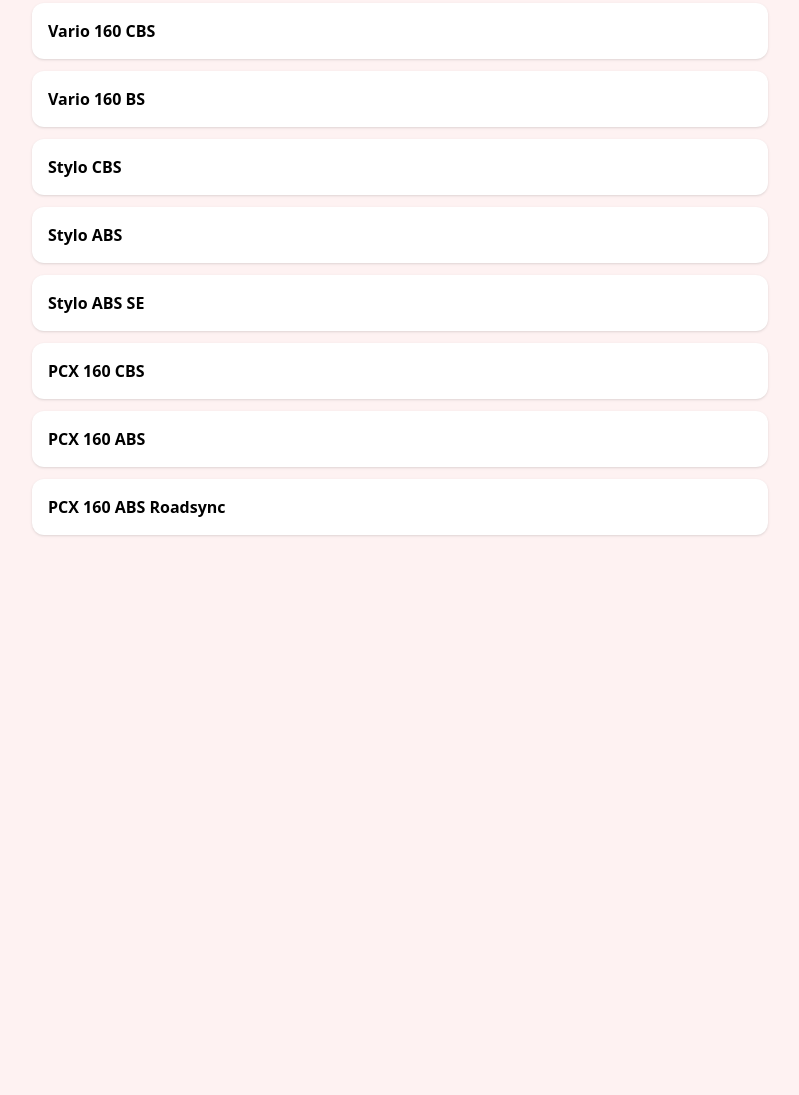
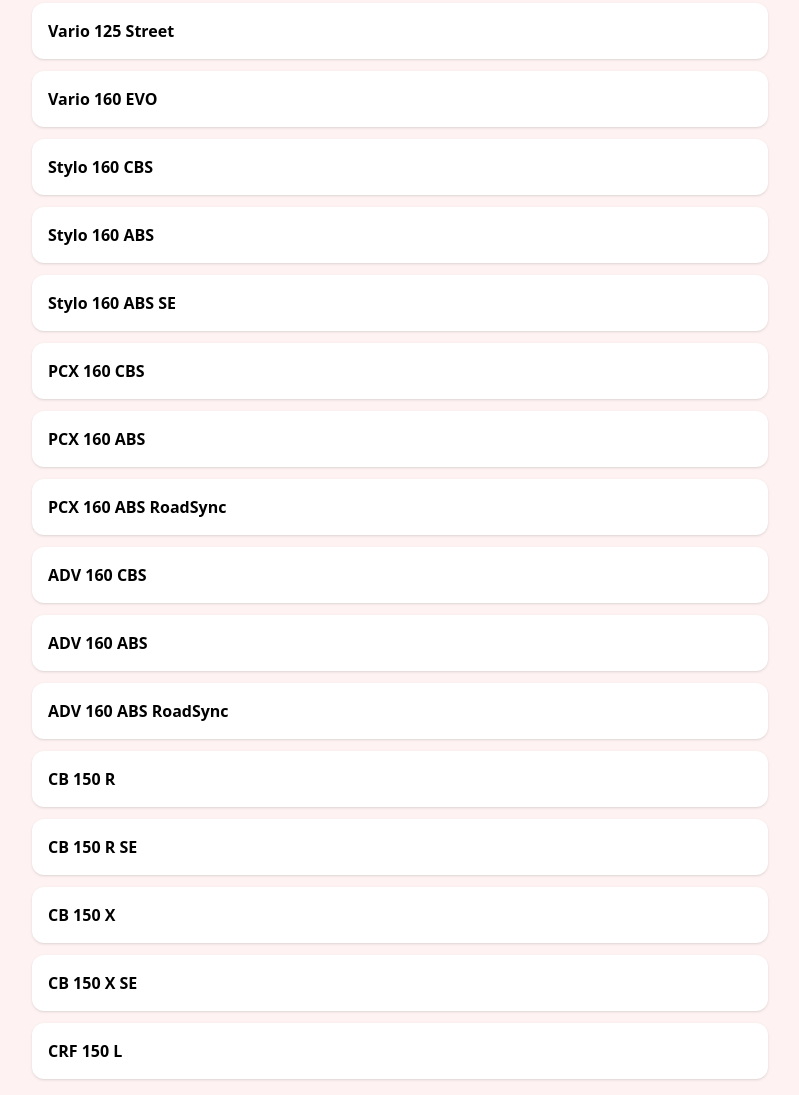
Before and after one commit to cahayapicksm/project-qr, a plain HTML site: page index.html in a window 1280 px wide. Shown: the part 1249-2344 px from the top of the page, without its empty margins (240-1039 px from the left). Before the commit the page ends 1800 px from the top, so only its background shows below. Drawn offline with nearby package versions, Linux system fonts and the light colour scheme.

Commit message:
updatelinks

```diff
--- a/assets/js/motor-data.js
+++ b/assets/js/motor-data.js
@@ -1,37 +1,214 @@
 export const MOTORS = [
-  { id: "001", slug: "revo-fit", name: "Revo Fit" },
-  { id: "002", slug: "revo-x", name: "Revo X" },
-  { id: "003", slug: "supra-x-125-d", name: "Supra X 125 D" },
-  { id: "004", slug: "supra-x-125-cw", name: "Supra X 125 CW" },
+  {
+    id: "001",
+    slug: "revo-fit",
+    name: "Revo Fit",
+    productUrl: "https://www.astra-honda.com/product/revo-x"
+  },
+  {
+    id: "002",
+    slug: "revo-x",
+    name: "Revo X",
+    productUrl: "https://www.astra-honda.com/product/revo-x"
+  },
+  {
+    id: "003",
+    slug: "supra-x-125-d",
+    name: "Supra X 125 D",
+    productUrl: "https://www.astra-honda.com/product/supra-x-125-fi"
+  },
+  {
+    id: "004",
+    slug: "supra-x-125-cw",
+    name: "Supra X 125 CW",
+    productUrl: "https://www.astra-honda.com/product/supra-x-125-fi"
+  },
 
-  { id: "005", slug: "verza-cw", name: "Verza CW" },
-  { id: "006", slug: "verza-spoke", name: "Verza Spoke" },
+  {
+    id: "005",
+    slug: "verza-cw",
+    name: "Verza CW",
+    productUrl: "https://www.astra-honda.com/product/cb-150-verza"
+  },
+  {
+    id: "006",
+    slug: "verza-spoke",
+    name: "Verza Spoke",
+    productUrl: "https://www.astra-honda.com/product/cb-150-verza"
+  },
 
-  { id: "007", slug: "beat-esp-cbs", name: "Beat EsP CBS" },
-  { id: "008", slug: "beat-esp-deluxe", name: "Beat EsP Deluxe" },
-  { id: "009", slug: "beat-keyless", name: "Beat Keyless" },
-  { id: "010", slug: "beat-street", name: "Beat Street" },
+  {
+    id: "007",
+    slug: "beat-esp-cbs",
+    name: "Beat ESP CBS",
+    productUrl: "https://www.astra-honda.com/product/beat"
+  },
+  {
+    id: "008",
+    slug: "beat-esp-deluxe",
+    name: "Beat ESP Deluxe",
+    productUrl: "https://www.astra-honda.com/product/beat"
+  },
+  {
+    id: "009",
+    slug: "beat-keyless",
+    name: "Beat Keyless",
+    productUrl: "https://www.astra-honda.com/product/beat"
+  },
+  {
+    id: "010",
+    slug: "beat-street",
+    name: "Beat Street",
+    productUrl: "https://www.astra-honda.com/product/beat-street"
+  },
 
-  { id: "011", slug: "genio-cbs", name: "Genio CBS" },
-  { id: "012", slug: "genio-cbs-iss", name: "Genio CBS ISS" },
+  {
+    id: "011",
+    slug: "genio-cbs",
+    name: "Genio CBS",
+    productUrl: "https://www.astra-honda.com/product/genio"
+  },
+  {
+    id: "012",
+    slug: "genio-cbs-iss",
+    name: "Genio CBS ISS",
+    productUrl: "https://www.astra-honda.com/product/genio"
+  },
+  {
+    id: "013",
+    slug: "genio-se",
+    name: "Genio SE",
+    productUrl: "https://www.astra-honda.com/product/genio"
+  },
 
-  { id: "013", slug: "scoopy-std", name: "Scoopy STD" },
-  { id: "014", slug: "scoopy-smart-key", name: "Scoopy Smart Key" },
+  {
+    id: "014",
+    slug: "scoopy-std",
+    name: "Scoopy STD",
+    productUrl: "https://www.astra-honda.com/product/scoopy"
+  },
+  {
+    id: "015",
+    slug: "scoopy-smart-key",
+    name: "Scoopy Smart Key",
+    productUrl: "https://www.astra-honda.com/product/scoopy"
+  },
 
-  { id: "015", slug: "vario-125-cbs", name: "Vario 125 CBS" },
-  { id: "016", slug: "vario-125-cbs-iss", name: "Vario 125 CBS ISS" },
-  { id: "017", slug: "vario-125-street", name: "Vario 125 Street" },
+  {
+    id: "016",
+    slug: "vario-125-cbs",
+    name: "Vario 125 CBS",
+    productUrl: "https://www.astra-honda.com/product/vario-125"
+  },
+  {
+    id: "017",
+    slug: "vario-125-cbs-iss",
+    name: "Vario 125 CBS ISS",
+    productUrl: "https://www.astra-honda.com/product/vario-125"
+  },
+  {
+    id: "018",
+    slug: "vario-125-street",
+    name: "Vario 125 Street",
+    productUrl: "https://www.astra-honda.com/product/vario-125"
+  },
 
-  { id: "018", slug: "vario-160-cbs", name: "Vario 160 CBS" },
-  { id: "019", slug: "vario-160-bs", name: "Vario 160 BS" },
+  {
+    id: "019",
+    slug: "vario-160-evo",
+    name: "Vario 160 EVO",
+    productUrl: "https://www.astra-honda.com/product/vario-evo-160"
+  },
 
-  { id: "020", slug: "stylo-cbs", name: "Stylo CBS" },
-  { id: "021", slug: "stylo-abs", name: "Stylo ABS" },
-  { id: "022", slug: "stylo-abs-se", name: "Stylo ABS SE" },
+  {
+    id: "020",
+    slug: "stylo-160-cbs",
+    name: "Stylo 160 CBS",
+    productUrl: "https://www.astra-honda.com/product/stylo-160"
+  },
+  {
+    id: "021",
+    slug: "stylo-160-abs",
+    name: "Stylo 160 ABS",
+    productUrl: "https://www.astra-honda.com/product/stylo-160"
+  },
+  {
+    id: "022",
+    slug: "stylo-160-abs-se",
+    name: "Stylo 160 ABS SE",
+    productUrl: "https://www.astra-honda.com/product/stylo-160"
+  },
 
-  { id: "023", slug: "pcx-160-cbs", name: "PCX 160 CBS" },
-  { id: "024", slug: "pcx-160-abs", name: "PCX 160 ABS" },
-  { id: "025", slug: "pcx-160-abs-roadsync", name: "PCX 160 ABS Roadsync" }
+  {
+    id: "023",
+    slug: "pcx-160-cbs",
+    name: "PCX 160 CBS",
+    productUrl: "https://www.astra-honda.com/product/pcx"
+  },
+  {
+    id: "024",
+    slug: "pcx-160-abs",
+    name: "PCX 160 ABS",
+    productUrl: "https://www.astra-honda.com/product/pcx"
+  },
+  {
+    id: "025",
+    slug: "pcx-160-abs-roadsync",
+    name: "PCX 160 ABS RoadSync",
+    productUrl: "https://www.astra-honda.com/product/pcx"
+  },
+
+  {
+    id: "026",
+    slug: "adv-160-cbs",
+    name: "ADV 160 CBS",
+    productUrl: "https://www.astra-honda.com/product/adv-160"
+  },
+  {
+    id: "027",
+    slug: "adv-160-abs",
+    name: "ADV 160 ABS",
+    productUrl: "https://www.astra-honda.com/product/adv-160"
+  },
+  {
+    id: "028",
+    slug: "adv-160-abs-roadsync",
+    name: "ADV 160 ABS RoadSync",
+    productUrl: "https://www.astra-honda.com/product/adv-160"
+  },
+
+  {
+    id: "029",
+    slug: "cb-150-r",
+    name: "CB 150 R",
+    productUrl: "https://www.astra-honda.com/product/cb-150-r"
+  },
+  {
+    id: "030",
+    slug: "cb-150-r-se",
+    name: "CB 150 R SE",
+    productUrl: "https://www.astra-honda.com/product/cb-150-r"
+  },
+
+  {
+    id: "031",
+    slug: "cb-150-x",
+    name: "CB 150 X",
+    productUrl: "https://www.astra-honda.com/product/cb-150-x"
+  },
+  {
+    id: "032",
+    slug: "cb-150-x-se",
+    name: "CB 150 X SE",
+    productUrl: "https://www.astra-honda.com/product/cb-150-x"
+  },
+
+  {
+    id: "033",
+    slug: "crf-150-l",
+    name: "CRF 150 L",
+    productUrl: "https://www.astra-honda.com/product/crf-150-l"
+  }
 ];
 
 export function getMotorById(id) {
--- a/index.html
+++ b/index.html
@@ -30,7 +30,7 @@
     MOTORS.forEach((motor) => {
       const a = document.createElement("a");
 
-      a.href = `motor.html?unit=${motor.id}`;
+      a.href = `motor.html?id=${motor.id}`;
       a.className = "block bg-white p-4 rounded-xl shadow font-semibold";
 
       a.textContent = motor.name;
```
Also changed, not shown: assets/js/motor.js (+8 -2 lines).
